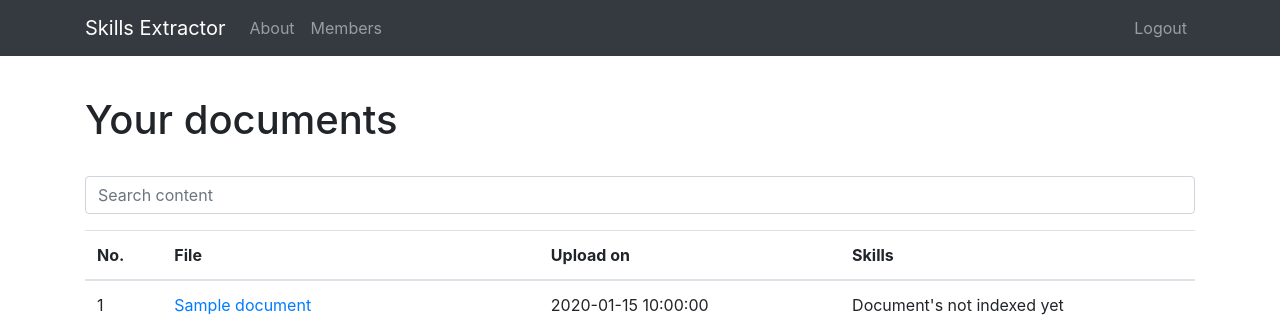
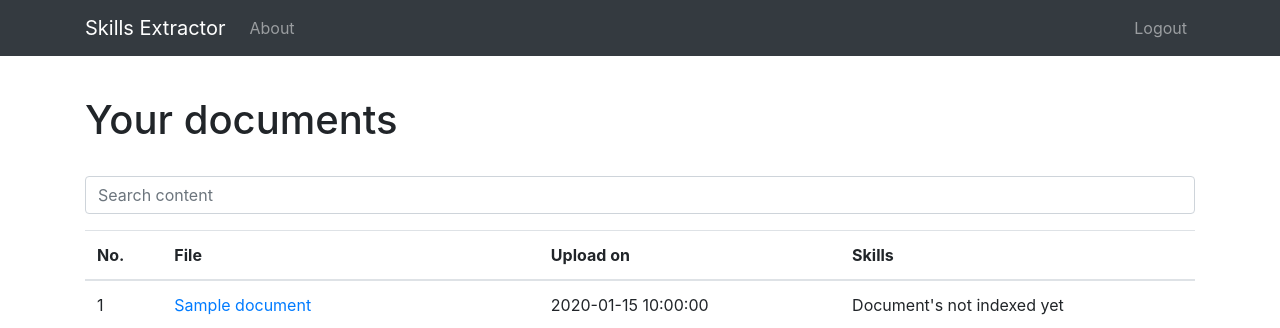
Before and after one commit to jerryquickly/skills_extractor, a Flask app: page /mydocuments in a window 1280 px wide. Shown: the top 328 px of the page. Run offline with Flask 2, Linux system fonts and the light colour scheme; a user stored in the database is signed in; tables that the repository leaves empty hold one stand-in row (values such as "Sample post"); data that the repository does not hold is empty; parts of the project's set-up code (start-up, migrations or seed data) failed here and were passed over; some libraries are stand-ins or nearby versions.

Commit message:
remove menu members on header

```diff
--- a/project/client/templates/header.html
+++ b/project/client/templates/header.html
@@ -12,11 +12,6 @@
         <li class="nav-item">
           <a class="nav-link" href="{{ url_for('main.about') }}">About</a>
         </li>
-        {% if current_user.is_authenticated %}
-        <li class="nav-item">
-          <a class="nav-link" href="{{ url_for('user.members') }}">Members</a>
-        </li>
-        {% endif %}
       </ul>
       <!-- Login/Logout -->
       <ul class="navbar-nav ml-auto">
```
